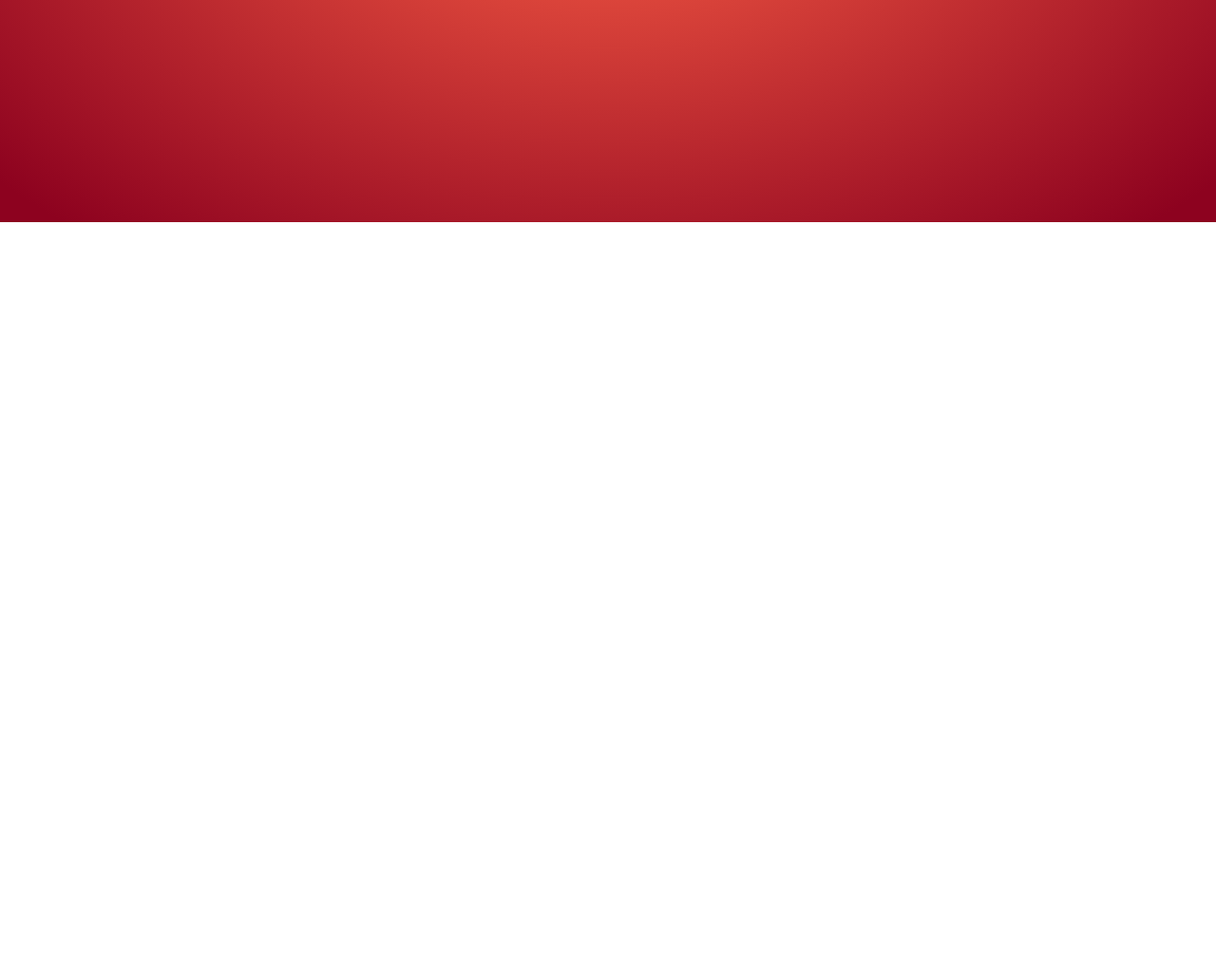
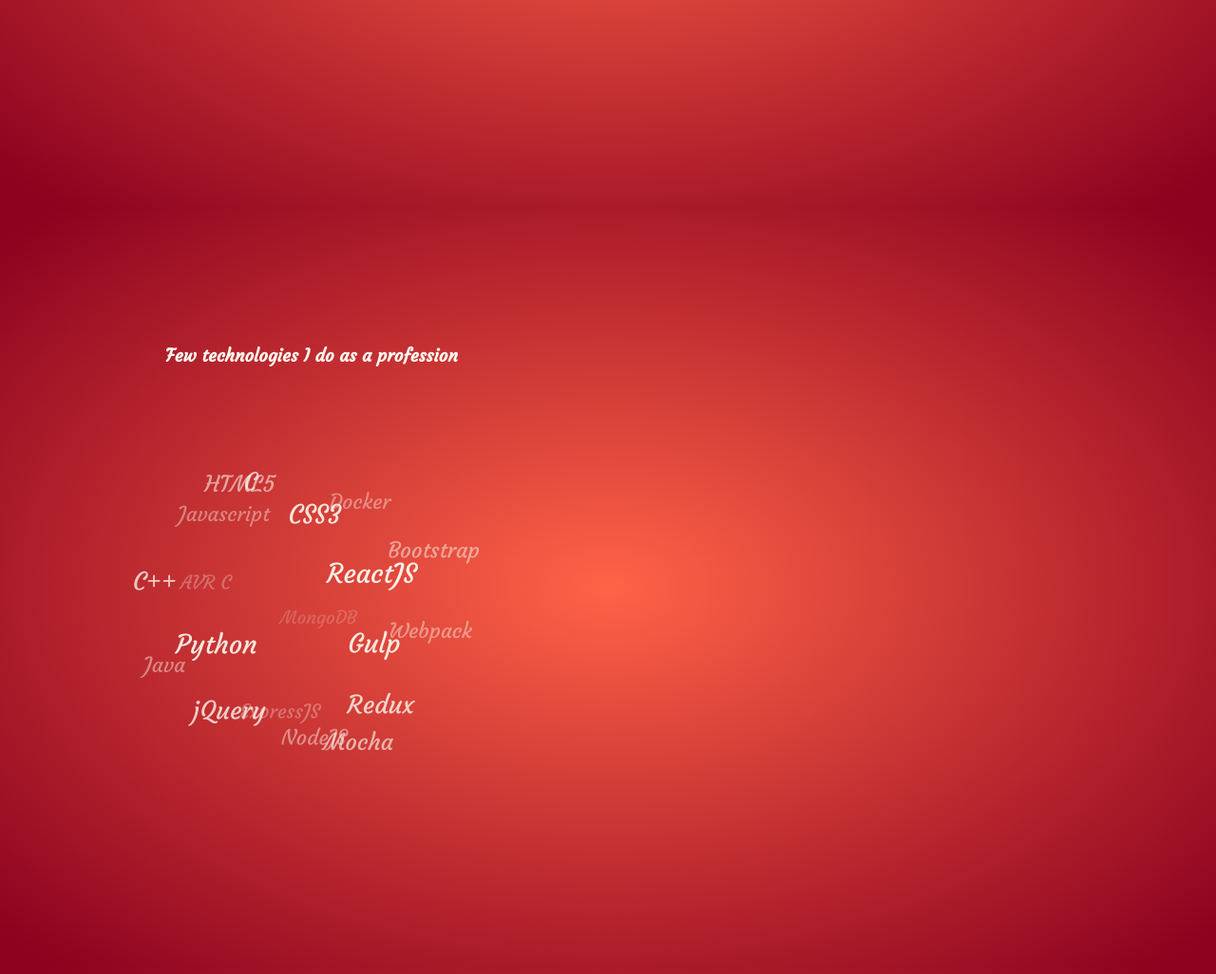
Before and after one commit to anishd19/anishd19.github.io, a plain HTML site: page index.html in a window 1280 px wide. Shown: the part 582-1608 px from the top of the page at 95% size. Before the commit the page ends 816 px from the top, so only its background shows below. Drawn offline with Linux system fonts and the light colour scheme.

Commit message:
adds word sphere for knowledge graph

```diff
--- a/css/app.scss
+++ b/css/app.scss
@@ -4,7 +4,10 @@ $text-color: floralwhite;
 
 body {
     background-image: radial-gradient($primary-color 0%, $secondary-color 95%);
+    background-attachment: fixed;
     height: 100vh;
+    font-family: 'Courgette', cursive;
+    color: $text-color;
 }
 
 .atf {
@@ -26,7 +29,7 @@ body {
         font-family: 'Courgette', cursive;
         letter-spacing: 0.2rem;
         margin:0;
-        color: $text-color;
+        color: $text-color;background-attachment: fixed;
         text-align: center;
     }
     h1 {
@@ -126,3 +129,26 @@ body {
       opacity: 1;
     }
   }
+
+.btf {
+    overflow: hidden;
+    .word-sphere {
+        width: 50vw;
+        height: 100vh;
+        text-align: center;
+        display: flex;
+        flex-direction: column;
+        justify-content: center;
+        align-items: center;
+        canvas {
+            margin: 0 auto;
+            position: relative;
+            right: 50px;
+        }
+        @media (max-width: 480px) {
+            width: 100vw;
+            position: relative;
+            right: 5px;
+        }
+    }
+}
--- a/index.html
+++ b/index.html
@@ -6,8 +6,6 @@
   <title>Anish Dhamodaran</title>
   <meta name="viewport" content="width=device-width, initial-scale=1">
   <link rel='stylesheet' href='css/app.css' />
-  <script type='text/javascript' src='js/jquery.min.js'></script>
-  <script type='text/javascript' src='js/app.js'></script>
   <link href="https://fonts.googleapis.com/css?family=Courgette" rel="stylesheet">
   <link rel="stylesheet" href="https://use.fontawesome.com/releases/v5.6.1/css/all.css" integrity="sha384-gfdkjb5BdAXd+lj+gudLWI+BXq4IuLW5IT+brZEZsLFm++aCMlF1V92rMkPaX4PP"
     crossorigin="anonymous">
@@ -56,7 +54,19 @@
         </ul>
       </div>
     </section>
+    <section class="btf">
+      <div class="word-sphere">
+        <div><h3>Few technologies I do as a profession</h3></div>
+        <div class="canvas-container">
+          <canvas id="canvas"></canvas>
+        </div>
+      </div>
+    </section>
   </div>
+
+  <script type='text/javascript' src='js/jquery.min.js'></script>
+  <script type='text/javascript' src='js/app.js'></script>
+
 </body>
 
 </html>
--- a/js/app.js
+++ b/js/app.js
@@ -0,0 +1,144 @@
+(function() {
+    const canvas = document.getElementById('canvas');
+
+    const texts = [
+      'HTML5', 'Javascript', 'C', 'C++', 'AVR C', 'Docker',
+      'CSS3', 'Python', 'Java', 'MongoDB', 'Bootstrap',
+      'ReactJS', 'jQuery', 'ExpressJS', 'Webpack', 'Gulp',
+      'NodeJS', 'Redux', 'Mocha', 'Chai', 'Photoshop', 'Flash'
+    ];
+    const counts = [1,2,4,5,4,2,1];
+
+    const options = {
+      tilt: Math.PI / 9,
+      initialVelocityX: 0.09,
+      initialVelocityY: 0.09,
+      initialRotationX: Math.PI * 0.14,
+      initialRotationZ: 0,
+    };
+
+    wordSphere(canvas, texts, counts, options);
+
+    /**
+     * WordSphere
+     * Written by Hyojun Kim in 2017. Licensed in MIT.
+     */
+    function wordSphere(canvas, texts, counts, options) {
+      const π = Math.PI; // happy math!
+      const {
+        width = 500,
+        height = 500,
+        radius = 150,
+        padding = 50,
+        fontSize = 22,
+        tilt = 0,
+        initialVelocityX = 0,
+        initialVelocityY = 0,
+        initialRotationX = 0,
+        initialRotationZ = 0,
+      } = options;
+
+      let vx = initialVelocityX, vy = initialVelocityY;
+      let rx = initialRotationX, rz = initialRotationZ;
+
+      // canvas setup
+      let ctx = canvas.getContext('2d');
+      ctx.textAlign = 'center';
+
+      // Hi-DPI support
+      canvas.width = width * 2;
+      canvas.height = height * 2;
+      canvas.style.width = `${width}px`;
+      canvas.style.height = `${height}px`;
+      ctx.scale(2,2);
+
+      // scrolling
+      let clicked = false, lastX, lastY;
+      canvas.addEventListener('mousedown', event => {
+        clicked = true;
+        lastX = event.screenX;
+        lastY = event.screenY;
+      });
+      canvas.addEventListener('mousemove', event => {
+        if (!clicked) return;
+        [dx, dy] = [event.screenX - lastX, event.screenY - lastY];
+        [lastX, lastY] = [event.screenX, event.screenY];
+
+        // rotation update
+        rz += -dy * 0.01;
+        rx += dx * 0.01;
+
+        // velocity update
+        vx = dx * 0.1;
+        vy = dy * 0.1;
+
+        if (!looping) startLoop();
+      });
+      canvas.addEventListener('mouseup', e => clicked = false);
+      canvas.addEventListener('mouseleave', e => clicked = false);
+
+      function rot(x,y,t) {
+        return [x*Math.cos(t)-y*Math.sin(t), x*Math.sin(t)+y*Math.cos(t)];
+      }
+
+      function render() {
+        ctx.clearRect(0, 0, canvas.width, canvas.height);
+
+        let ix = 0, iz = 0, i = 1;
+        for (const text of texts) {
+          const degZ = (π/(counts.length-1)) * iz;
+          const degX = (2*π/counts[iz]) * ix;
+
+          let x = radius * Math.sin(degZ) * Math.cos(degX);
+          let y = radius * Math.sin(degZ) * Math.sin(degX);
+          let z = radius * Math.cos(degZ) + 8*(ix % 2) /* randomness */;
+
+          // camera transform
+          [y,z] = rot(y, z, tilt);
+          [x,z] = rot(x, z, rz);
+          [x,y] = rot(x, y, rx);
+
+          // convert to cartesian and then draw.
+          const alpha = 0.6 + 0.4 * (x/radius);
+          const size = fontSize + 2 + 5*(x/radius);
+          ctx.fillStyle = `rgba(250,250,240,${alpha})`;
+          ctx.font = `${size}px "Courgette", cursive, sans-serif`;
+          ctx.fillText(text, y + width/2, -z + height/2);
+
+          ix--;
+          if (ix < 0) {
+            iz++;
+            ix = counts[iz] - 1;
+          }
+          i++;
+        }
+      }
+
+      // renderer
+      let looping = false;
+      function rendererLoop() {
+        if (looping) window.requestAnimationFrame(rendererLoop);
+        render();
+
+        // deacceleration - dirty code xD
+        if (vx > 0) vx = vx - 0.01;
+        if (vy > 0) vy = vy - 0.01;
+        if (vx < 0) vx = vx + 0.01;
+        if (vy > 0) vy = vy + 0.01;
+        if (vx == 0 && vy == 0) stopLoop();
+
+        rz += vy * 0.01;
+        rx += vx * 0.01;
+      }
+
+      function startLoop() {
+        looping = true;
+        window.requestAnimationFrame(rendererLoop);
+      }
+
+      function stopLoop() {
+        looping = false;
+      }
+      startLoop();
+    }
+})();
```
Also changed, not shown: css/app.css, 1 other file.
